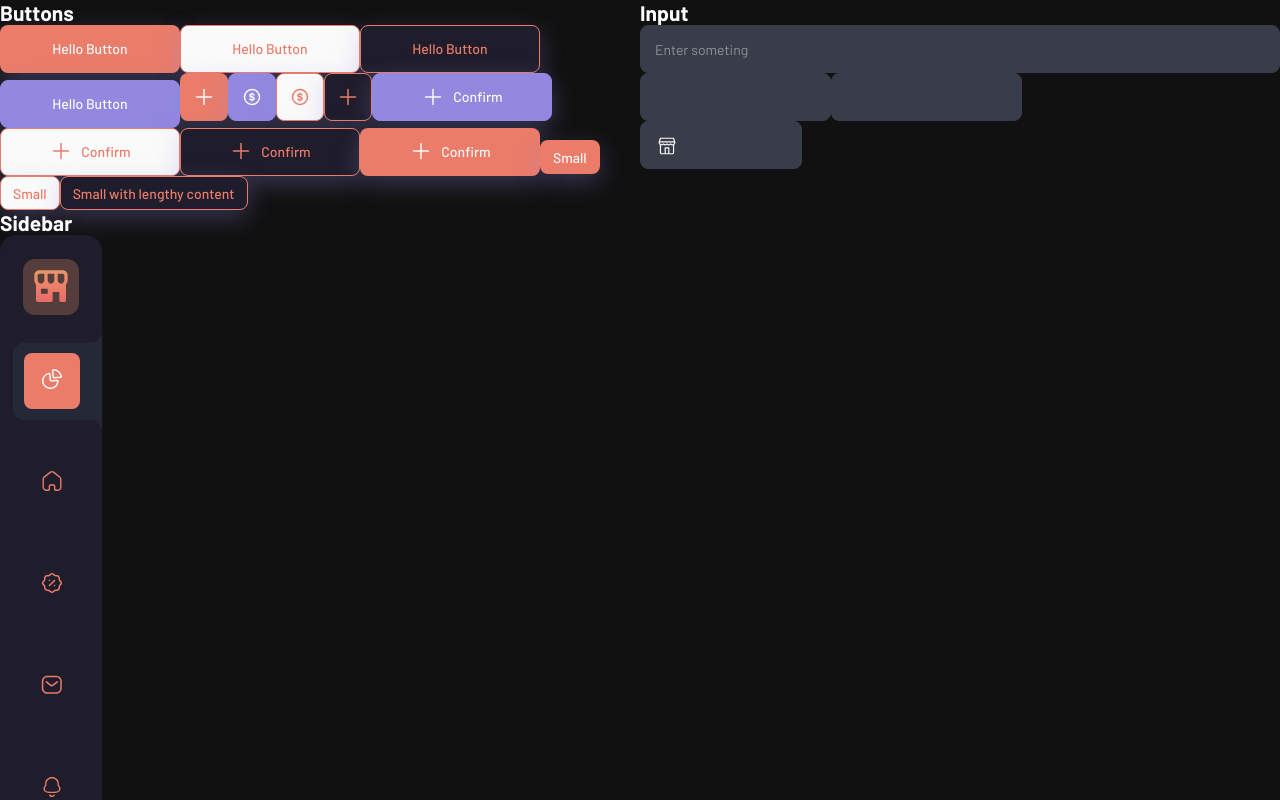
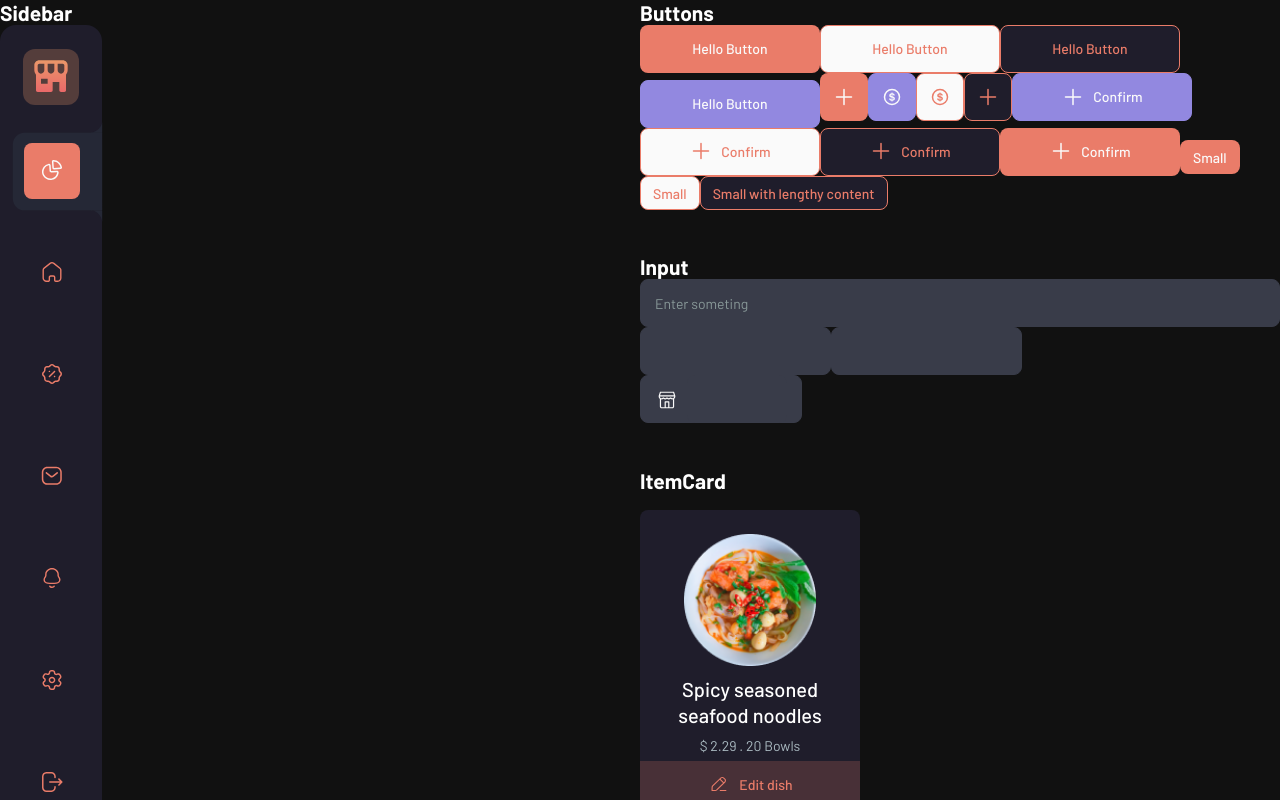
Before and after one commit to rohitbahekar/cafe-pos, a Nuxt app: page / in a window 1280 px wide. Shown: the top 800 px of the page. Built offline with nearby package versions, Linux system fonts and the light colour scheme.

Commit message:
itemcard component

```diff
--- /dev/null
+++ b/components/ItemCard.vue
@@ -0,0 +1,62 @@
+<template>
+  <div class="item-card">
+    <img src="/images/Image 1.png" alt="" class="item-card__image">
+    <p class="item-card__title">Spicy seasoned seafood noodles</p>
+    <p class="item-card__details">$ 2.29 . 20 Bowls</p>
+    <BaseButton id="edit-btn" size="full" > <IconComponent name="edit" color="primary" class="icon-margin-right"/> Edit dish</BaseButton>
+  </div>
+</template>
+
+<script>
+export default {
+
+}
+</script>
+
+<style lang="scss" scoped>
+
+@import '@/static/css/variables';
+
+.item-card{
+    background-color: $color-dark-bg-2;
+    display: flex;
+    flex-direction: column;
+    height: 30rem;
+    width: 22rem;
+    border-radius: .8rem;
+    align-items: center;
+    text-align: center;
+
+    &__image{
+        margin: 2.4rem 4.7rem 0;
+        width:13.2rem;
+        height:13.2rem;
+    }
+
+    &__title{
+        font-weight: 500;
+        font-size: 2rem;
+        line-height: 130%;
+        color: white;
+        margin-top: 1rem;
+        width: 80%;
+    }
+
+    &__details{
+        margin-top: .8rem;
+        font-weight: 400;
+        font-size: 1.4rem;
+        line-height: 140%;
+        color: $color-text-light
+    }
+}
+
+#edit-btn{
+    margin-top: .5rem;
+    border-top-left-radius: 0;
+    border-top-right-radius: 0;
+    background-color: rgba($color-primary, 0.2);
+    color: $color-primary;
+}
+
+</style>
--- a/components/basic/BaseButton.vue
+++ b/components/basic/BaseButton.vue
@@ -7,7 +7,7 @@
       type ? `btn--${type}` : '',
     ]"
   >
-    <span><slot /></span>
+    <span class="animate-scale"><slot /></span>
   </button>
 </template>
 
@@ -35,13 +35,14 @@ export default {
 .btn {
   height: 4.8rem;
   background: $color-primary;
-  box-shadow: 0px 0.8rem 2.4rem rgba(146, 136, 224, 0.3);
+  // box-shadow: 0px 0.8rem 2.4rem rgba(146, 136, 224, 0.3);
   border-radius: 0.8rem;
   font-size: 1.4rem;
   line-height: 140%;
   color: $color-light;
   width: 18rem;
   font-weight: 500;
+  cursor: pointer;
 
   & span {
     display: flex;
@@ -78,15 +79,13 @@ export default {
     height: 34px;
     padding: 0.7rem 1.2rem;
   }
+  &--full {
+    width: 100%;
+  }
 
   &--icon {
     min-width: 4.8rem;
     width: 4.8rem;
   }
-
-  &:hover {
-    transition: all 0.3s;
-    opacity: 0.9;
-  }
 }
 </style>
--- a/components/basic/BaseInput.vue
+++ b/components/basic/BaseInput.vue
@@ -29,14 +29,22 @@ export default {
       type: String,
       default: undefined,
     },
-    icon: String,
-    type: String,
+    icon: {
+      type: String,
+      default: undefined,
+      required: true
+    },
+    type: {
+      type: String,
+      default: 'text',
+    },
     iconColor: {
       type: String,
       default: 'light',
     },
     value: {
       type: [String, Number],
+      default: ''
     },
   },
   computed: {
@@ -103,6 +111,8 @@ export default {
   &:focus {
     outline: 2px solid lightblue;
     & > input {
+      border: none;
+      background: transparent;
       outline: none;
     }
   }
--- a/components/sidebar/SideBarButton.vue
+++ b/components/sidebar/SideBarButton.vue
@@ -1,5 +1,6 @@
 <template>
   <button class="sidebar-button" role="button">
+    <!-- Background curve -->
     <svg
       v-if="isActive"
       width="93"
@@ -23,7 +24,7 @@
     </svg>
 
     <div
-      class="sidebar-button__content"
+      class="sidebar-button__content animate-scale"
       :class="[isActive ? 'sidebar-button__content--active' : '']"
     >
       <slot :is-active="isActive" />
--- a/components/sidebar/SideBarMenu.vue
+++ b/components/sidebar/SideBarMenu.vue
@@ -1,5 +1,6 @@
 <template>
   <div class="sidebar-wrapper">
+    <!-- Restaurant icon -->
     <svg
       width="56"
       height="56"
--- a/pages/index.vue
+++ b/pages/index.vue
@@ -58,19 +58,27 @@
       {{ model }}
     </div>
 
-    <div>
+    <div style="grid-row:1/4">
       <h2>Sidebar</h2>
       <SideBarMenu />
+    </div>
+
+    <div>
+      <h2>ItemCard</h2>
+      <br>
+      <ItemCard />
     </div>
   </div>
 </template>
 
 <script>
 import SideBarMenu from '@/components/sidebar/SideBarMenu.vue'
+import ItemCard from '@/components/ItemCard.vue'
 export default {
   name: 'IndexPage',
   components: {
     SideBarMenu,
+    ItemCard,
   },
   data() {
     return {
--- a/static/css/_variables.scss
+++ b/static/css/_variables.scss
@@ -5,3 +5,4 @@ $color-dark: #393c49;
 $color-dark-bg-1: #252836;
 $color-dark-bg-2: #1f1d2b;
 $color-dark-grey: #889898;
+$color-text-light:#ABBBC2;
--- a/static/css/global.scss
+++ b/static/css/global.scss
@@ -12,3 +12,18 @@ html,
 body {
   font-size: 1.4rem;
 }
+
+.icon-margin-right{
+  margin-right: .8rem;
+}
+
+.animate-scale{
+  transition: all 0.3s;
+
+  &:hover{
+    transform: scale(1.02);
+  }
+  &:active:hover{
+    transform: scale(.98);
+  }
+}
```
Also changed, not shown: static/images/Image 1.png (added).
